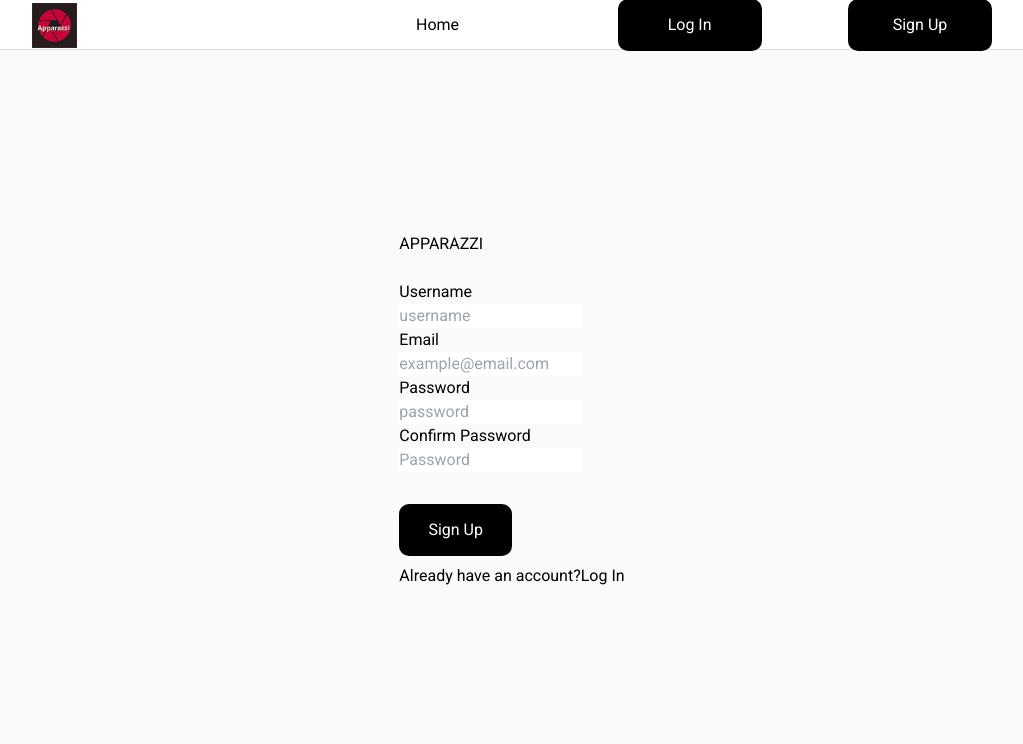
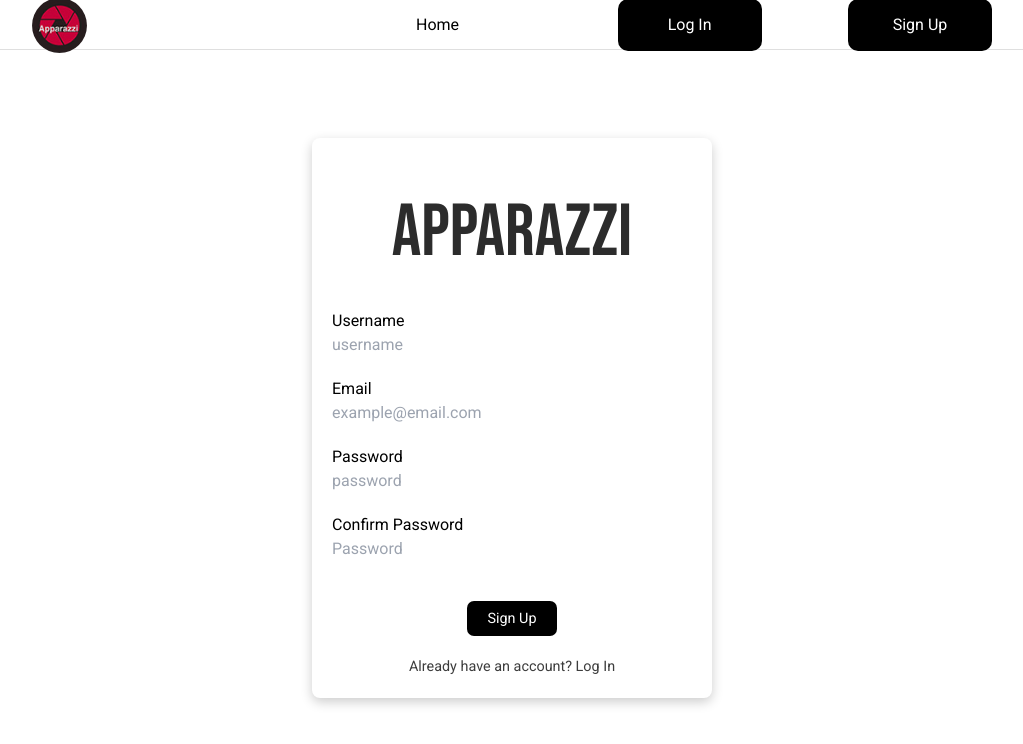
Before and after one commit to Dia-Dev-Design/apparazzi-presentation-client, a React (Vite) app: page /signup in a window 1280 px wide. Shown: the top 744 px of the page, without its empty margins (128-1151 px from the left). Built offline with nearby package versions, Linux system fonts and the light colour scheme.

Commit message:
styled login and signup page with styled components-put styled components on photo.jsx-added apparazzi font to index.html-added a default white banner

```diff
--- a/index.html
+++ b/index.html
@@ -10,6 +10,8 @@
     content="https://res.cloudinary.com/dt8b5pu9l/image/upload/v1654021078/f1xohcejxmp7xoovrqhg.jpg" />
   <meta name="author" content="Dustin Hurtt" />
   <title>Apparazzi</title>
+  <link href="https://fonts.googleapis.com/css2?family=Bebas+Neue&display=swap" rel="stylesheet">
+
 </head>
 
 <body>
--- a/src/App.css
+++ b/src/App.css
@@ -192,13 +192,7 @@ body {
   width: 30vw;
 }
 
-.profilePhoto {
-  height: 300px;
-  width: 300px;
-  background-size: cover;
-  background-position: center;
-  border-radius: 50%;
-}
+
 
 .homeLanding {
   height: 90vh;
@@ -225,7 +219,8 @@ body {
 }
 
 .navIcon {
-  height: 45px;
+  height: 55px;
+  border-radius: 50%;
   width: 150%;
   margin-top: 5%;
   align-self: center;
--- a/src/components/Photo.jsx
+++ b/src/components/Photo.jsx
@@ -3,7 +3,13 @@ import TheseTags from "./TheseTags";
 import { Link } from "react-router-dom";
 import { DateTime } from "luxon"
 import { returnMapTime } from "../services/time";
-
+import styled from "styled-components";
+const Image = styled.img`
+  border-radius: 7px;
+  width: 100%;
+  height: 100%;
+  object-fit: cover;
+`;
 const Photo = (props) => {
 
     function parseDate(s) {
--- a/src/pages/Login.jsx
+++ b/src/pages/Login.jsx
@@ -1,9 +1,10 @@
-
+import styled from 'styled-components';
 import Username from "../components/Username";
 import Password from "../components/Password";
-import Email from "../components/Email";
+//import Email from "../components/Email";
 import { Link, useNavigate } from "react-router-dom";
 import { useState, useContext } from "react";
+import { FontAwesomeIcon } from "@fortawesome/react-fontawesome";
 
 import { AuthContext } from "../context/auth.context";
 
@@ -45,19 +46,129 @@ const Login = () => {
   }
 
   return (
-    <div className="homeLanding">
-      <div className="homeContainer">
+    <HomeLanding>
+      <HomeContainer>
         <form onSubmit={submit}>
-          <h1>APPARAZZI</h1>
-          <br/>
-          <Username handleTextInput={handleTextInput} user={user} />
-          <Password handleTextInput={handleTextInput} user={user} />
-          <button>Submit</button>
+        <Title>
+            <FontAwesomeIcon/>
+            APPARAZZI
+          </Title><br />
+          <InputWrapper>
+            <Username handleTextInput={handleTextInput} user={user} />
+          </InputWrapper>
+          <InputWrapper>
+            <Password handleTextInput={handleTextInput} user={user} />
+          </InputWrapper>
+          <SubmitButton>Submit</SubmitButton>
         </form>
-        {errorMessage && <p>{errorMessage}</p>}
-      </div>
-    </div>
+        {errorMessage && <ErrorMessage>{errorMessage}</ErrorMessage>}
+        <SignUpLink to="/signup">Sign Up</SignUpLink> {/* Added Sign Up Button */}
+      </HomeContainer>
+    </HomeLanding>
   );
 };
 
 export default Login;
+
+// Styled components
+const HomeLanding = styled.div`
+  display: flex;
+  justify-content: center;
+  align-items: center;
+  min-height: 100vh;
+  background-color: white;
+`;
+
+const HomeContainer = styled.div`
+  width: 100%;
+  margin-right: 0%;
+  margin-top: -5%;
+  max-width: 400px;
+  padding: 20px;
+  background-color: white;
+  box-shadow: 0px 4px 12px rgba(0, 0, 0, 0.2);
+  border-radius: 8px;
+  box-sizing: border-box;
+
+`;
+
+const InputWrapper = styled.div`
+  margin-bottom: 20px;
+`;
+
+const Title = styled.h1`
+  font-size: 4.6rem;
+  font-family: 'Bebas Neue', sans-serif;
+  color: #2c2c2c;
+  text-align: center;
+  margin: 20px;
+
+  @media (max-width: 768px) {
+    font-size: 2.5rem;
+  }
+
+  @media (max-width: 480px) {
+    font-size: 4.6rem;
+  }
+`;
+
+const SubmitButton = styled.button`
+  width: 25%;
+  padding: 7px;
+  background-color: black;
+  color: white;
+  font-size: 0.9rem;
+  border: none;
+  border-radius: 7px;
+  cursor: pointer;
+  margin-top: 40px;
+  display: block;
+  margin-left: auto;
+  margin-right: auto;
+  text-align: center;
+
+  &:hover {
+    background-color: #333;
+  }
+
+  @media (max-width: 768px) {
+    padding: 10px;
+  }
+
+  @media (max-width: 480px) {
+    padding: 8px;
+    font-size: 0.9rem;
+  }
+`;
+
+const ErrorMessage = styled.p`
+  color: red;
+  font-size: 0.9rem;
+  text-align: center;
+  margin-top: 10px;
+
+  @media (max-width: 480px) {
+    font-size: 0.8rem;
+  }
+`;
+
+const SignUpLink = styled(Link)`
+  display: block;
+  margin-top: 20px;
+  text-align: center;
+  color: #3d3d3d;
+  font-size: 0.9rem;
+  text-decoration: none;
+
+  &:hover {
+    text-decoration: underline;
+  }
+
+  @media (max-width: 768px) {
+    font-size: 0.85rem;
+  }
+
+  @media (max-width: 480px) {
+    font-size: 0.8rem;
+  }
+`;
--- a/src/pages/SignUp.jsx
+++ b/src/pages/SignUp.jsx
@@ -1,24 +1,24 @@
-import { useState, useContext, } from 'react'
-import { AuthContext } from '../context/auth.context';
+import styled from 'styled-components';
+import Username from "../components/Username";
+import Password from "../components/Password";
 import ConfirmPassword from "../components/ConfirmPassword";
 import Email from "../components/Email";
-import Password from "../components/Password";
-import Username from "../components/Username";
-import PhoneNumber from "../components/PhoneNumber";
+import { Link, useNavigate } from "react-router-dom";
+import { useState, useContext } from "react";
+import { FontAwesomeIcon } from "@fortawesome/react-fontawesome";
+
+import { AuthContext } from "../context/auth.context";
 import { post } from "../services/authService";
-import { Link, useNavigate } from "react-router-dom";
 
 const SignUp = () => {
-
-  let [newUser, setNewUser] = useState({
+  const [newUser, setNewUser] = useState({
     username: "",
     email: "",
     password: ""
   })
 
-  let [confirmPassword, setConfirmPassword] = useState("");
-  let [errormessage, setErrormessage] = useState("");
-  // let [phoneNumber, setPhoneNumber] = useState("");
+  const [confirmPassword, setConfirmPassword] = useState("");
+  const [errorMessage, setErrorMessage] = useState("");
 
   const { storeToken, authenticateUser } = useContext(AuthContext)
 
@@ -42,38 +42,123 @@ const SignUp = () => {
         })
         .catch((err) => {
           console.log("Something went wrong=====>", err.response.data.message);
-          setErrormessage(err.response.data.message)
+          setErrorMessage(err.response.data.message)
         });
-
     } else {
-      setErrormessage("Provided password does not match.")
+      setErrorMessage("Provided password does not match.")
     }
 
   }
 
   return (
-    <div className="homeLanding">
-      <div className="homeContainer">
+    <HomeLanding>
+      <HomeContainer>
         <form onSubmit={handleSubmit}>
-          <h1>APPARAZZI</h1>
-          <br/>
-          <Username handleTextInput={handleTextInput} user={newUser} />
-          <Email handleTextInput={handleTextInput} newUser={newUser} />
-          <Password handleTextInput={handleTextInput} user={newUser} />
-          <ConfirmPassword setConfirmPassword={setConfirmPassword} />
-          {/* <PhoneNumber setPhoneNumber={setPhoneNumber} /> */}
-
-          <br />
-          <button type='submit' className="submitButton">Sign Up</button>
-          <br/>
-
-          <p>Already have an account?<Link to="/login">Log In</Link></p>
-
-          {errormessage && <p>{errormessage}</p>}
+          <Title>APPARAZZI</Title>
+          <InputWrapper>
+            <Username handleTextInput={handleTextInput} user={newUser} />
+          </InputWrapper>
+          <InputWrapper>
+            <Email handleTextInput={handleTextInput} newUser={newUser} />
+          </InputWrapper>
+          <InputWrapper>
+            <Password handleTextInput={handleTextInput} user={newUser} />
+          </InputWrapper>
+          <InputWrapper>
+            <ConfirmPassword setConfirmPassword={setConfirmPassword} />
+          </InputWrapper>
+          <SubmitButton type="submit">Sign Up</SubmitButton>
         </form>
-      </div>
-    </div>
+        {errorMessage && <ErrorMessage>{errorMessage}</ErrorMessage>}
+        <SignInLink to="/login">Already have an account? Log In</SignInLink>
+      </HomeContainer>
+    </HomeLanding>
   );
 };
 
 export default SignUp;
+
+// Styled components
+const HomeLanding = styled.div`
+  display: flex;
+  justify-content: center;
+  align-items: center;
+  min-height: 100vh;
+  background-color: white;
+`;
+
+const HomeContainer = styled.div`
+  width: 100%;
+  margin-top: -5%;
+  max-width: 400px;
+  padding: 20px;
+  background-color: white;
+  box-shadow: 0px 4px 12px rgba(0, 0, 0, 0.2);
+  border-radius: 8px;
+  box-sizing: border-box;
+`;
+
+const InputWrapper = styled.div`
+  margin-bottom: 20px;
+`;
+
+const Title = styled.h1`
+  font-size: 4.6rem;
+  font-family: 'Bebas Neue', sans-serif;
+  color: #2c2c2c;
+  text-align: center;
+  margin: 20px;
+`;
+
+const SubmitButton = styled.button`
+  width: 25%;
+  padding: 7px;
+  background-color: black;
+  color: white;
+  font-size: 0.9rem;
+  border: none;
+  border-radius: 7px;
+  cursor: pointer;
+  margin-top: 40px;
+  display: block;
+  margin-left: auto;
+  margin-right: auto;
+  text-align: center;
+
+  &:hover {
+    background-color: #333;
+  }
+
+  @media (max-width: 768px) {
+    padding: 10px;
+  }
+
+  @media (max-width: 480px) {
+    padding: 8px;
+    font-size: 0.9rem;
+  }
+`;
+
+const ErrorMessage = styled.p`
+  color: red;
+  font-size: 0.9rem;
+  text-align: center;
+  margin-top: 10px;
+
+  @media (max-width: 480px) {
+    font-size: 0.8rem;
+  }
+`;
+
+const SignInLink = styled(Link)`
+  display: block;
+  margin-top: 20px;
+  text-align: center;
+  color: #3d3d3d;
+  font-size: 0.9rem;
+  text-decoration: none;
+
+  &:hover {
+    text-decoration: underline;
+  }
+`;
```
Also changed, not shown: src/assets/banner.png (added).
